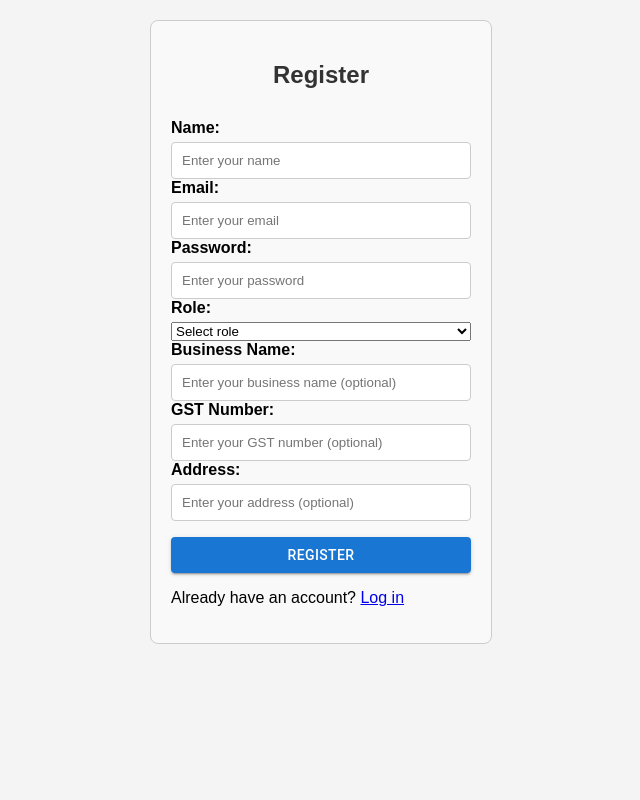
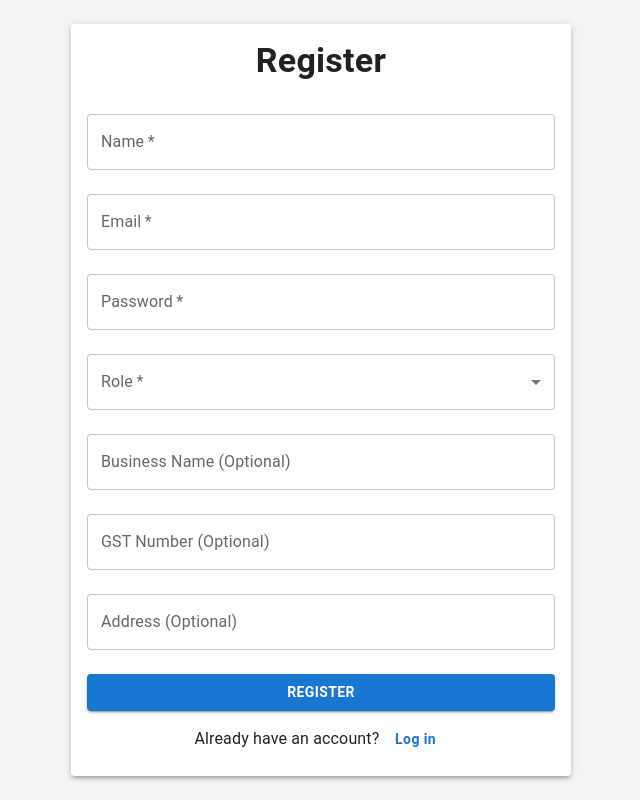
Before and after one commit to sreedhar-dimpu/project-frontend, a React (Create React App) app: page /register in a window 1280 px wide. Shown: the whole page, without its empty margins (319-959 px from the left). Built offline with nearby package versions, Linux system fonts and the light colour scheme.

Commit message:
validation changes

```diff
--- a/src/Components/AddUser.js
+++ b/src/Components/AddUser.js
@@ -21,12 +21,31 @@ const AddUser = () => {
         address: '',
     });
 
+    const [errors, setErrors] = useState({});
+
+    const validate = () => {
+        const newErrors = {};
+        if (!user.name) newErrors.name = 'Name is required';
+        if (!user.email) newErrors.email = 'Email is required';
+        else if (!/\S+@\S+\.\S+/.test(user.email)) newErrors.email = 'Email is invalid';
+        if (!user.password) newErrors.password = 'Password is required';
+        else if (user.password.length < 6) newErrors.password = 'Password must be at least 6 characters long';
+        if (!user.role) newErrors.role = 'Role is required';
+        if (user.gst_number && user.gst_number.length !== 15) newErrors.gst_number = 'GST Number must be 15 characters long';
+        return newErrors;
+    };
+
     const handleChange = (e) => {
         setUser({ ...user, [e.target.name]: e.target.value });
     };
 
     const handleSubmit = (e) => {
         e.preventDefault();
+        const validationErrors = validate();
+        if (Object.keys(validationErrors).length > 0) {
+            setErrors(validationErrors);
+            return;
+        }
         UserService.addUser(user)
             .then(() => {
                 alert('User added successfully');
@@ -39,9 +58,10 @@ const AddUser = () => {
                     gst_number: '',
                     address: '',
                 });
+                setErrors({});
             })
             .catch((error) => {
-                alert('There was an error adding the user!' + error);
+                alert('There was an error adding the user! ' + error);
             });
     };
 
@@ -61,6 +81,8 @@ const AddUser = () => {
                                 onChange={handleChange}
                                 fullWidth
                                 required
+                                error={!!errors.name}
+                                helperText={errors.name}
                             />
                         </Grid>
                         <Grid item xs={12}>
@@ -72,6 +94,8 @@ const AddUser = () => {
                                 onChange={handleChange}
                                 fullWidth
                                 required
+                                error={!!errors.email}
+                                helperText={errors.email}
                             />
                         </Grid>
                         <Grid item xs={12}>
@@ -83,6 +107,8 @@ const AddUser = () => {
                                 onChange={handleChange}
                                 fullWidth
                                 required
+                                error={!!errors.password}
+                                helperText={errors.password}
                             />
                         </Grid>
                         <Grid item xs={12}>
@@ -94,6 +120,8 @@ const AddUser = () => {
                                 onChange={handleChange}
                                 fullWidth
                                 required
+                                error={!!errors.role}
+                                helperText={errors.role}
                             >
                                 <MenuItem value="">Select Role</MenuItem>
                                 <MenuItem value="Admin">Admin</MenuItem>
@@ -116,6 +144,8 @@ const AddUser = () => {
                                 value={user.gst_number}
                                 onChange={handleChange}
                                 fullWidth
+                                error={!!errors.gst_number}
+                                helperText={errors.gst_number}
                             />
                         </Grid>
                         <Grid item xs={12}>
--- a/src/Components/GetUserById.js
+++ b/src/Components/GetUserById.js
@@ -17,27 +17,27 @@ import {
 } from '@mui/material';
 
 const GetUserById = () => {
-    const { user } = useUser(); // Get the logged-in user's details
-    const [userDetails, setUserDetails] = useState(null); // Holds fetched user data
-    const [error, setError] = useState(''); // Error message for any issues while fetching data
-    const [loading, setLoading] = useState(true); // Loading state for feedback
-    const [isEditing, setIsEditing] = useState(false); // Toggle editing mode
-    const [updatedUser, setUpdatedUser] = useState({}); // Holds user data for updating
+    const { user } = useUser();
+    const [userDetails, setUserDetails] = useState(null);
+    const [error, setError] = useState('');
+    const [loading, setLoading] = useState(true);
+    const [isEditing, setIsEditing] = useState(false);
+    const [updatedUser, setUpdatedUser] = useState({});
 
     useEffect(() => {
         if (user && user.id) {
             UserService.getUserById(user.id)
                 .then((response) => {
-                    setUserDetails(response.data); // Populate user details
-                    setUpdatedUser(response.data); // Prefill the editable form data
-                    setError(''); // Clear errors
+                    setUserDetails(response.data);
+                    setUpdatedUser(response.data);
+                    setError('');
                 })
                 .catch((error) => {
                     setError('Error fetching user details: ' + error.message);
-                    setUserDetails(null); // Clear details on error
+                    setUserDetails(null);
                 })
                 .finally(() => {
-                    setLoading(false); // Turn off loading spinner
+                    setLoading(false);
                 });
         } else {
             setError('User is not logged in or no user ID is available.');
@@ -46,7 +46,7 @@ const GetUserById = () => {
     }, []);
 
     const handleEditToggle = () => {
-        setIsEditing(!isEditing); // Toggle the editing mode
+        setIsEditing(!isEditing);
     };
 
     const handleChange = (e) => {
@@ -59,7 +59,7 @@ const GetUserById = () => {
             .then(() => {
                 alert('User updated successfully');
                 setUserDetails(updatedUser); // Update the displayed user details
-                setIsEditing(false); // Exit editing mode
+                setIsEditing(false);
             })
             .catch((error) => {
                 alert('There was an error updating the user: ' + error.message);
--- a/src/Components/Home.js
+++ b/src/Components/Home.js
@@ -18,8 +18,8 @@ const Home = () => {
   useEffect(() => {
     const fetchTotalSales = async () => {
         try {
-            if (user && user.id) { // Ensure user and user.id exist
-              const response = await RevenueService.getTotalRevenueByMonthAndUserId(year, month, user.id); // Use user.id here
+            if (user && user.id) {
+              const response = await RevenueService.getTotalRevenueByMonthAndUserId(year, month, user.id);
               setTotalSales(response.data);
             }
           } catch (error) {
@@ -29,8 +29,8 @@ const Home = () => {
 
     const fetchTotalExpenses = async () => {
         try {
-          if (user && user.id) { // Ensure user and user.id exist
-            const response = await ExpenseService.getTotalExpensesByMonthAndUserId(year, month, user.id); // Use user.id here
+          if (user && user.id) {
+            const response = await ExpenseService.getTotalExpensesByMonthAndUserId(year, month, user.id);
             setTotalExpenses(response.data);
           }
         } catch (error) {
@@ -42,7 +42,7 @@ const Home = () => {
     const fetchTotalStock = async () => {
         try {
           if (user && user.id) { // Ensure user and user.id exist
-            const response = await StockService.getMonthlyStocksQuantity(year, month, user.id); // Call the method
+            const response = await StockService.getMonthlyStocksQuantity(year, month, user.id);
             setTotalStock(response.data); // Set total stock quantity
           }
         } catch (error) {
--- a/src/Components/Register.js
+++ b/src/Components/Register.js
@@ -1,8 +1,16 @@
 import React, { useState } from 'react';
 import { useNavigate } from 'react-router-dom';
 import UserService from '../Services/UserService';
-import '../styles.css';
-import { Button } from '@mui/material';
+import {
+  Box,
+  Button,
+  TextField,
+  Typography,
+  Card,
+  CardContent,
+  MenuItem,
+  CircularProgress,
+} from '@mui/material';
 
 const Register = () => {
   const [formData, setFormData] = useState({
@@ -12,7 +20,7 @@ const Register = () => {
     role: '',
     businessName: '',
     gstNumber: '',
-        address: ''
+    address: '',
   });
   const [error, setError] = useState('');
   const [success, setSuccess] = useState('');
@@ -27,19 +35,16 @@ const Register = () => {
   // Handle Registration
   const handleRegister = async (e) => {
     e.preventDefault();
-        setIsLoading(true); // Show loading state
-        setError(''); // Clear any previous errors
-        setSuccess(''); // Clear any previous success messages
+    setIsLoading(true);
+    setError('');
+    setSuccess('');
 
     try {
-            const { name, email, password, role, businessName, gstNumber, address } = formData;
-            const user = { name, email, password, role, businessName, gstNumber, address };
-
-            const response = await UserService.addUser(user);
+      const response = await UserService.addUser(formData);
 
       if (response.status === 201) {
         setSuccess('Registration successful! Redirecting to login...');
-                setTimeout(() => navigate('/login'), 2000); // Redirect after 2 seconds
+        setTimeout(() => navigate('/login'), 2000);
       } else {
         throw new Error('Unexpected response from the server');
       }
@@ -47,101 +52,123 @@ const Register = () => {
       console.error('Error during registration:', err);
       setError(err.message || 'Error during registration. Please try again.');
     } finally {
-            setIsLoading(false); // Hide loading state
+      setIsLoading(false);
     }
   };
 
   return (
-        <div className="form-container">
-            <h2>Register</h2>
-            {error && <p className="error-message">{error}</p>}
-            {success && <p className="success-message">{success}</p>}
-            {isLoading && <p className="loading-message">Processing your registration...</p>}
+    <Box sx={{ display: 'flex', justifyContent: 'center', alignItems: 'center', minHeight: '100vh' }}>
+      <Card sx={{ maxWidth: 500, width: '100%', boxShadow: 3 }}>
+        <CardContent>
+          <Typography variant="h4" sx={{ textAlign: 'center', marginBottom: '1rem', fontWeight: 'bold' }}>
+            Register
+          </Typography>
+          {error && (
+            <Typography sx={{ color: 'error.main', textAlign: 'center', marginBottom: '1rem' }}>
+              {error}
+            </Typography>
+          )}
+          {success && (
+            <Typography sx={{ color: 'success.main', textAlign: 'center', marginBottom: '1rem' }}>
+              {success}
+            </Typography>
+          )}
+          {isLoading && <CircularProgress sx={{ display: 'block', margin: '0 auto', marginBottom: '1rem' }} />}
 
           <form onSubmit={handleRegister}>
-                <div className="form-group">
-                    <label>Name:</label>
-                    <input
-                        type="text"
+            <TextField
+              label="Name"
               name="name"
               value={formData.name}
               onChange={handleChange}
-                        placeholder="Enter your name"
+              fullWidth
+              margin="normal"
               required
             />
-                </div>
-                <div className="form-group">
-                    <label>Email:</label>
-                    <input
+            <TextField
+              label="Email"
+              name="email"
               type="email"
-                        name="email"
               value={formData.email}
               onChange={handleChange}
-                        placeholder="Enter your email"
+              fullWidth
+              margin="normal"
               required
             />
-                </div>
-                <div className="form-group">
-                    <label>Password:</label>
-                    <input
+            <TextField
+              label="Password"
+              name="password"
               type="password"
-                        name="password"
               value={formData.password}
               onChange={handleChange}
-                        placeholder="Enter your password"
+              fullWidth
+              margin="normal"
               required
             />
-                </div>
-                <div className="form-group">
-                    <label>Role:</label>
-                    <select name="role"
+            <TextField
+              label="Role"
+              name="role"
               value={formData.role}
               onChange={handleChange}
-                        required >
-                        <option value="">Select role</option>
-                        <option value="Admin">Admin</option>
-                        <option value="Accountant">Accountant</option>
-                    </select>
-                </div>
-                <div className="form-group">
-                    <label>Business Name:</label>
-                    <input
-                        type="text"
+              fullWidth
+              margin="normal"
+              required
+              select
+            >
+              <MenuItem value="Admin">Admin</MenuItem>
+              <MenuItem value="Accountant">Accountant</MenuItem>
+            </TextField>
+            <TextField
+              label="Business Name (Optional)"
               name="businessName"
               value={formData.businessName}
               onChange={handleChange}
-                        placeholder="Enter your business name (optional)"
+              fullWidth
+              margin="normal"
             />
-                </div>
-                <div className="form-group">
-                    <label>GST Number:</label>
-                    <input
-                        type="text"
+            <TextField
+              label="GST Number (Optional)"
               name="gstNumber"
               value={formData.gstNumber}
               onChange={handleChange}
-                        placeholder="Enter your GST number (optional)"
+              fullWidth
+              margin="normal"
             />
-                </div>
-                <div className="form-group">
-                    <label>Address:</label>
-                    <input
-                        type="text"
+            <TextField
+              label="Address (Optional)"
               name="address"
               value={formData.address}
               onChange={handleChange}
-                        placeholder="Enter your address (optional)"
+              fullWidth
+              margin="normal"
             />
-                </div>
-                <Button type="submit" disabled={isLoading} variant='contained' fullWidth sx={{marginTop: '1rem'}}>
+            <Button
+              type="submit"
+              disabled={isLoading}
+              variant="contained"
+              fullWidth
+              sx={{ marginTop: '1rem', fontWeight: 'bold' }}
+            >
               {isLoading ? 'Registering...' : 'Register'}
             </Button>
-                <p>
+          </form>
+          <Typography sx={{ textAlign: 'center', marginTop: '1rem' }}>
             Already have an account?{' '}
-                    <a href="/login" className="toggle-link">Log in</a>
-                </p>
-            </form>
-        </div>
+            <Button
+              href="/login"
+              sx={{
+                textTransform: 'none',
+                fontWeight: 'bold',
+                padding: 0,
+                color: 'primary.main',
+              }}
+            >
+              Log in
+            </Button>
+          </Typography>
+        </CardContent>
+      </Card>
+    </Box>
   );
 };
 
--- a/src/Components/login.js
+++ b/src/Components/login.js
@@ -45,7 +45,17 @@ const Login = ({ onLoginSuccess }) => {
     return (
         <Box sx={{width: '420px', margin: '2rem auto'}}>
         <Card sx={{padding: '1rem'}}>
-            <Typography variant="h2" > Login </Typography>
+        <Typography
+  variant="h4"
+  sx={{
+    textAlign: 'center',
+    fontWeight: 'bold',
+    color: 'primary.main',
+    marginBottom: 3,
+  }}
+>
+  Login
+</Typography>
             {error && <Typography variant="p" color="error">{error}</Typography>}
             {success && <Typography variant="p"  color="success">{success}</Typography>}
             <Box component={'form'} onSubmit={handleLogin}>
```
Lines whose indentation alone changed are shown as unchanged.
